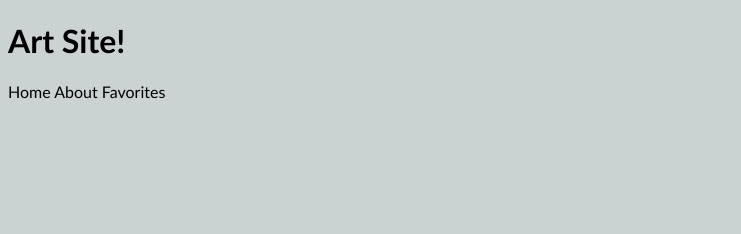
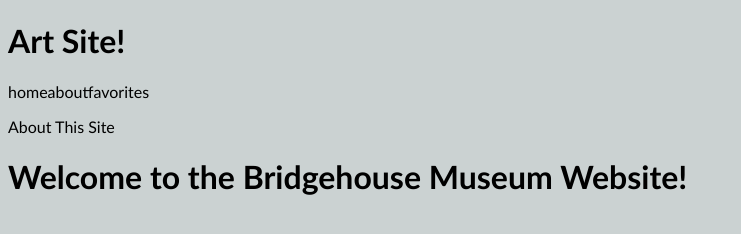
Before and after one commit to e-clawson/SBA308A-ART, a plain HTML site: page index.html in a window 1280 px wide. Shown: the whole page, without its empty margins (0-741 px from the left). Drawn offline with Linux system fonts and the light colour scheme; no server answers.

Commit message:
added website sections

```diff
--- a/index.html
+++ b/index.html
@@ -21,9 +21,11 @@
 
     <!-- Nav Bar -->
     <div id="navbar">
-        <a> Home </a>
-        <a> About </a>
-        <a> Favorites </a>
+    </div>
+
+    <!-- About -->
+    <div id="about" class="default">
+        <p>About This Site</p>
     </div>
 
     <!-- Search Bar -->
@@ -32,9 +34,23 @@
     <!-- Filter Bar -->
 
 
-    <!-- display cards -->
-    <div id="art-cards" >
-        <div id="card-container"></div>
+    <!-- Main site area -->
+    <div id="page-body">
+        <div id="home">
+            <main>
+                <h1>Welcome to the Bridgehouse Museum Website!</h1>
+            </main>
+
+        <!-- display cards -->
+        <div id="art-cards" >
+            <div id="card-container"></div>
+        </div>
     </div>
+
+    <!-- Favorites -->
+    <div id="favroites" class="default">
+        <div></div>
+    </div>
+
 </body>
 </html>
--- a/index.js
+++ b/index.js
@@ -1,6 +1,29 @@
 // this file will contain the initial GET request
 // and the function to create the cards for each of the pieces of art
 const artCardContainer = document.getElementById("card-container");
+
+let navBarTabs = [
+    { text: "home", class:"", class:"home"},
+    { text: "about", class:"", class:"about" },
+    { text: "favorites", class:"", class:"favorites"},
+
+]
+
+//created a nav element, created a query for the header,
+// and appended the navBar to the header element
+let navBar = document.createElement("nav")
+let headerEl = document.getElementById("header")
+headerEl.appendChild(navBar);
+navBar.classList.add("flex-around")
+
+//used forEach to make an <a> element for each tab
+navBarTabs.forEach((link) => {
+    const navTabs = document.createElement("a");
+    navTabs.textContent = link.text;
+    navTabs.classList = link.class
+    navBar.appendChild(navTabs)
+})
+
 
 async function initialLoad(){
     const response = await fetch("https://api.artic.edu/api/v1/artworks")
```
